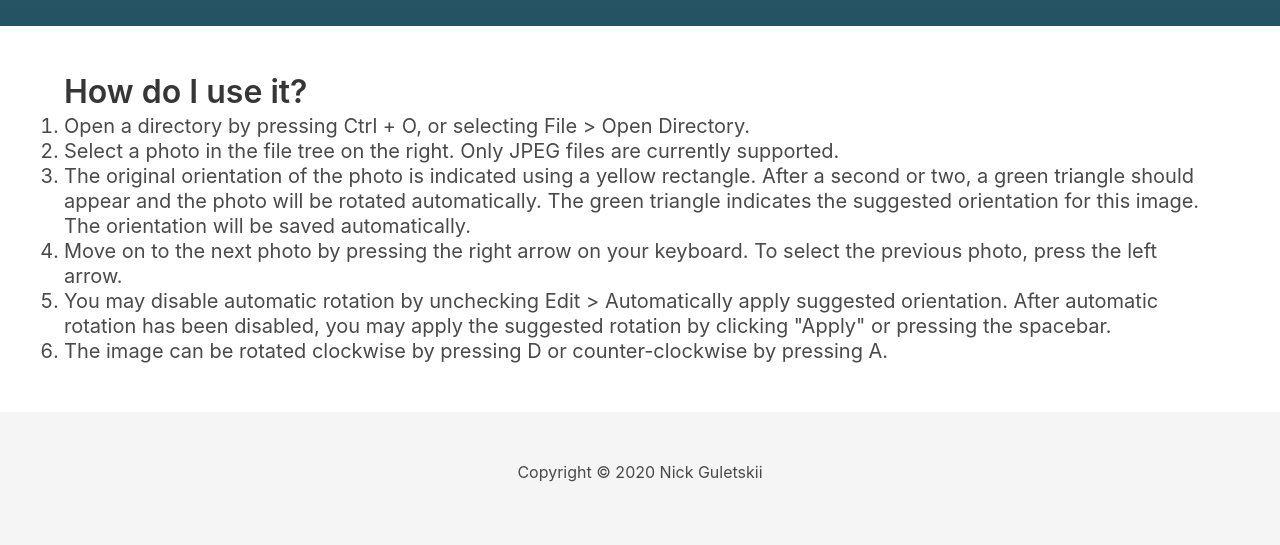
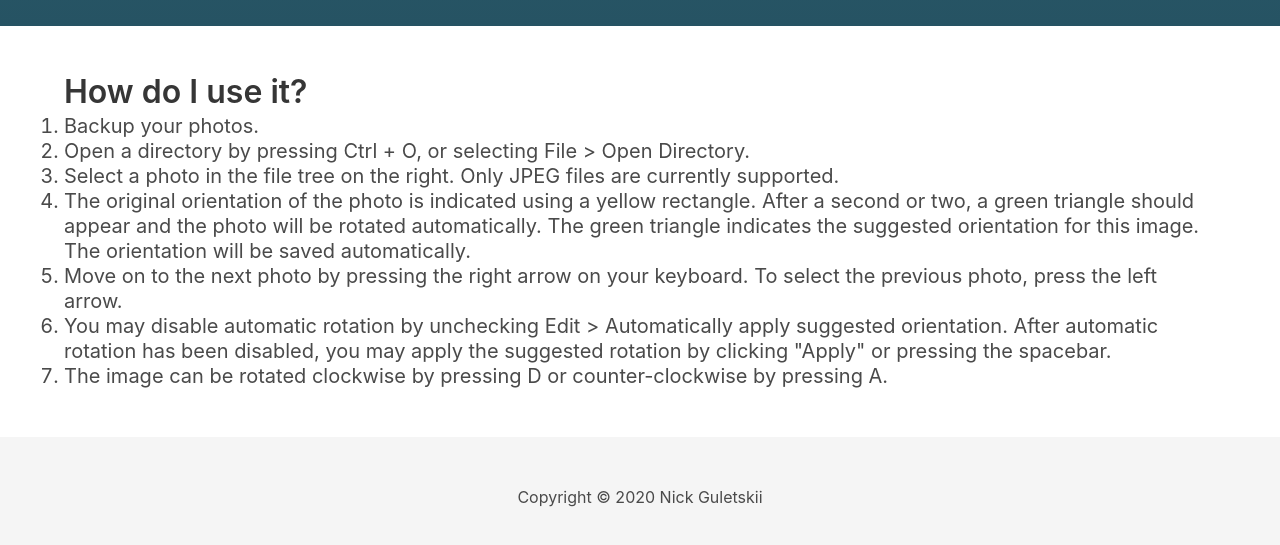
Before and after one commit to nickguletskii/ori3nt8, a Gatsby site: page / in a window 1280 px wide. Shown: the part 1140-1685 px from the top of the page. Built offline with nearby package versions, Linux system fonts and the light colour scheme; Gatsby itself is replaced by a stand-in of ours.

Commit message:
Instruct users to backup photos before using Ori3nt8

```diff
--- a/src/pages/index.js
+++ b/src/pages/index.js
@@ -62,6 +62,7 @@ const IndexPage = () => (
         <h1 className="title">How do I use it?</h1>
         <h2 className="subtitle">
           <ol>
+            <li>Backup your photos.</li>
             <li>
               Open a directory by pressing Ctrl + O, or selecting File &gt; Open
               Directory.
```
